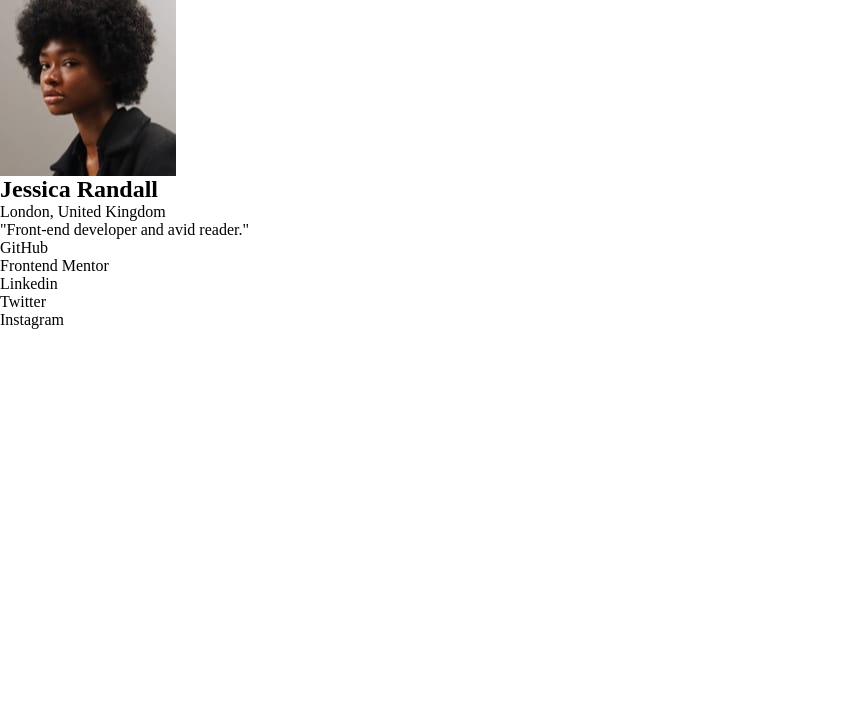
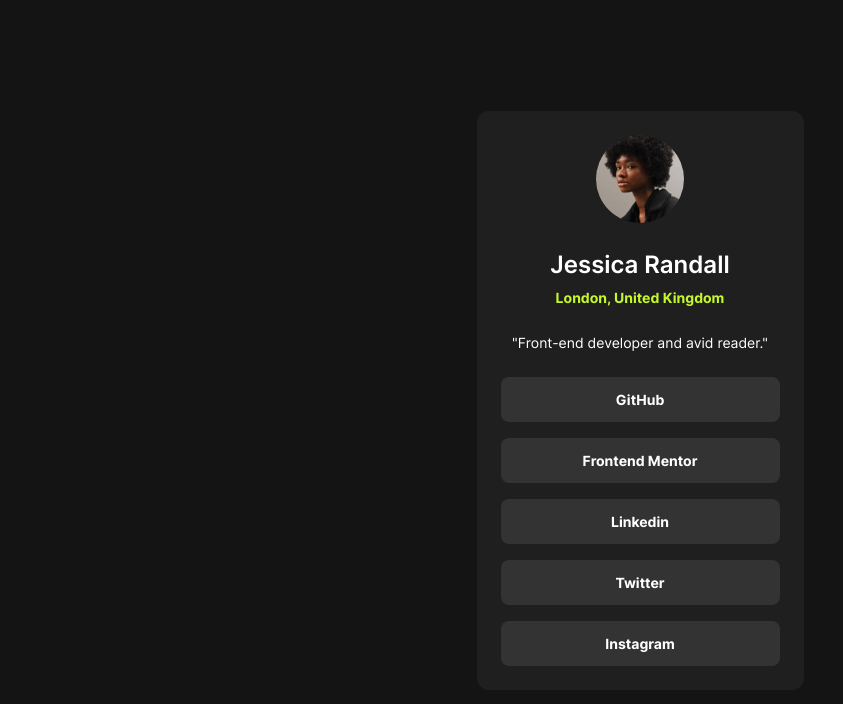
Before and after one commit to Havoc-Solutions/social-links-profile, a website: page public/index.html in a window 1280 px wide. Shown: the whole page, without its empty margins (0-843 px from the left). Drawn offline with Linux system fonts and the light colour scheme.

Commit message:
Implement styles

```diff
--- a/public/css/source/style.scss
+++ b/public/css/source/style.scss
@@ -2,43 +2,117 @@
 @use 'utils' as utils;
 @use 'variables' as vars;
 
-*,
-*::before,
-*::after {
-  box-sizing: border-box;
-}
+@include utils.setFont(Inter, url('../fonts/Inter-Regular.ttf'));
+@include utils.setFont(Inter, url('../fonts/Inter-SemiBold.ttf'), 600);
+@include utils.setFont(Inter, url('../fonts/Inter-Bold.ttf'), 700);
 
-html {
-  -moz-text-size-adjust: none;
-  -webkit-text-size-adjust: none;
-  text-size-adjust: none;
-}
-
-body {
-  min-height: 100vh;
-}
-
-body, h1, h2, h3, h4, p,
-figure, blockquote, dl, dd {
-  margin: 0;
-}
-
-ul[role='list'],
-ol[role='list'] {
-  list-style: none;
-}
-
-img, picture {
-  max-width: 100%;
-  display: block;
-}
-
-input, button,
-textarea, select {
-  font: inherit;
+:root {
+  font-family: Inter, sans-serif;
+  font-weight: 400;
 }
 
 // COMPOSITION
+body {
+  justify-content: center;
+  align-items: center;
+}
+
+main {
+  flex-direction: column;
+  align-items: center;
+}
+
 // UTILITIES
+.flow > * + * {
+  margin-top: var(--flow-space, 1rem);
+}
+
+.bg-primary {
+  background-color: vars.$clr-black-50;
+}
+
+.bg-secondary {
+  background-color: vars.$clr-grey-50;
+}
+
+.bg-highlight {
+  background-color: vars.$clr-grey-200;
+}
+
+.clr-primary {
+  color: vars.$clr-white-800;
+}
+
+.clr-highlight {
+  color: vars.$clr-green-400;
+}
+
+.fnt-semi-bold {
+  font-weight: 600;
+}
+
+.fnt-bold {
+  font-weight: 700;
+}
+
+.flex {
+  display: flex;
+}
+
 // BLOCK
+.card {
+  width: 384px;
+  padding: 40px;
+  border-radius: 12px;
+  gap: 24px;
+  text-align: center;
+}
+
+.user__image {
+  @include utils.setDimensions(88px, 88px);
+  border-radius: 50%;
+}
+
+.user-info-wrapper {
+  --flow-space: 4px;
+}
+
+.user__name {
+  font-size: 24px;
+  line-height: 36px;
+}
+
+.user__location, .user__bio, .links {
+  font-size: 14px;
+  line-height: 21px;
+}
+
+.links {
+  width: 100%;
+  flex-direction: column;
+  align-items: stretch;
+  gap: 16px;
+}
+
+.link {
+  border-radius: 8px;
+  padding-block: 12px;
+}
+
 // EXCEPTIONS
+body * {
+  transition: all 0.3s ease-in-out;
+}
+
+.link:hover {
+  cursor: pointer;
+  background-color: vars.$clr-green-400;
+  color: vars.$clr-grey-200;
+}
+
+@media only screen and (width < 1440px) {
+  .card {
+    padding: 24px;
+    width: 327px;
+  }
+}
--- a/public/css/source/variables.scss
+++ b/public/css/source/variables.scss
@@ -0,0 +1,5 @@
+$clr-black-50: #141414;
+$clr-grey-50: #1F1F1F;
+$clr-grey-200:#333333;
+$clr-green-400: #C4F82A;
+$clr-white-800: #FFFFFF;
```
Also changed, not shown: public/css/style.css, 1 other file.
